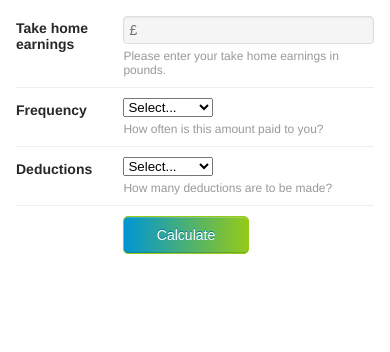
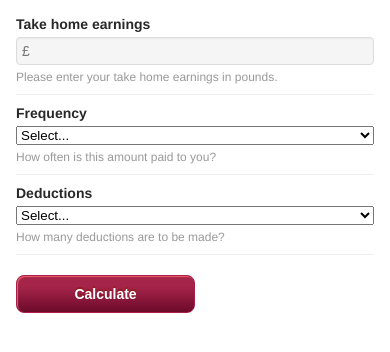
Before and after one commit to lgss/aoe-calc, a plain HTML site: page index.html in a window 390 px wide. Drawn offline with nearby package versions, Linux system fonts and the light colour scheme.

Commit message:
Added NBC Styling for deployment.

```diff
--- a/css/style.css
+++ b/css/style.css
@@ -91,7 +91,7 @@ section {
 -moz-box-sizing: border-box; -webkit-box-sizing: border-box; box-sizing: border-box;
 }
 
-html{overflow-y:scroll;background:#fff;}
+html{overflow-y:scroll; overflow-x:hidden; background:#fff;}
 body {font-family:"Helvetica Neue",Helvetica,Arial,sans-serif; color:#282828; padding:1em;}
 
 /*links*/
@@ -275,3 +275,63 @@ input[type="submit"] {
 .result-data .button, .result-data p{
   margin-bottom:1em;
 }
+
+@media screen and (max-width: 520px) {
+  form fieldset label {
+    display: block;
+    float: none;
+    width: auto;
+    margin: 0 0 5px 0;
+    }
+  form fieldset select{
+    width:100%;
+  }
+  form fieldset.form-actions,
+  form fieldset.check,
+  form fieldset.radio ul,
+  form fieldset p.form-help {
+    margin-left: 0;
+    padding-left: 0;
+    }
+  form fieldset input.form-text,
+  form fieldset textarea {
+    width: 100%;
+    -webkit-box-sizing: border-box;
+    -moz-box-sizing: border-box;
+    box-sizing: border-box;
+    }
+    .button{
+      margin-left:25%;
+      min-width:50%;
+    }
+  }
+
+/*NBC Styling*/
+.red {
+  background: rgb(165,36,73); /* Old browsers */
+  background: -moz-linear-gradient(top, rgba(165,36,73,1) 30%, rgba(108,10,43,1) 100%); /* FF3.6+ */
+  background: -webkit-gradient(linear, left top, left bottom, color-stop(30%,rgba(165,36,73,1)), color-stop(100%,rgba(108,10,43,1))); /* Chrome,Safari4+ */
+  background: -webkit-linear-gradient(top, rgba(165,36,73,1) 30%,rgba(108,10,43,1) 100%); /* Chrome10+,Safari5.1+ */
+  background: -o-linear-gradient(top, rgba(165,36,73,1) 30%,rgba(108,10,43,1) 100%); /* Opera 11.10+ */
+  background: -ms-linear-gradient(top, rgba(165,36,73,1) 30%,rgba(108,10,43,1) 100%); /* IE10+ */
+  background: linear-gradient(top, rgba(165,36,73,1) 30%,rgba(108,10,43,1) 100%); /* W3C */
+  filter: progid:DXImageTransform.Microsoft.gradient( startColorstr='#a52449', endColorstr='#6c0a2b',GradientType=0 ); /* IE6-9 */
+}
+
+.button{
+padding: 6px 10% ;
+-webkit-border-radius: 8px;
+-moz-border-radius: 8px;
+border-radius: 8px; margin-bottom: 10px;
+font-size: 1em;
+text-shadow: 0px -2px 0px #8f1e20;
+margin: 10px 0 15px 0;
+display: block;
+width: auto;
+text-decoration: none;
+font-weight: bold;
+border: 1px solid #AA1E48;
+box-shadow: inset 1px 1px 1px #ec6369;}
+
+.button:link, .button:visited {display: block; width: 86%; max-width: 250px; margin: 10px auto 15px; padding: 10px 7%; color: #FFFFFF; }
+.button:hover, .button:active { text-shadow: 0px -2px 0px #8f1e20; padding: 11px 7% 9px 7%;}
```
